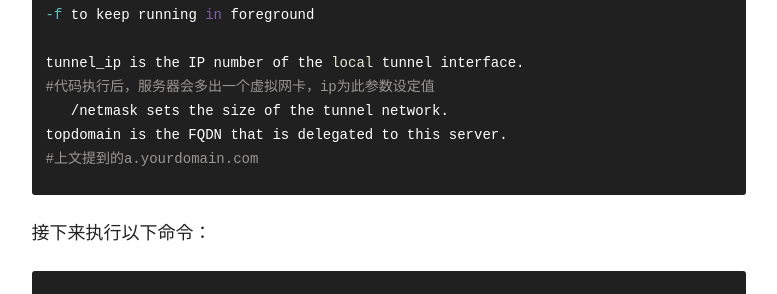
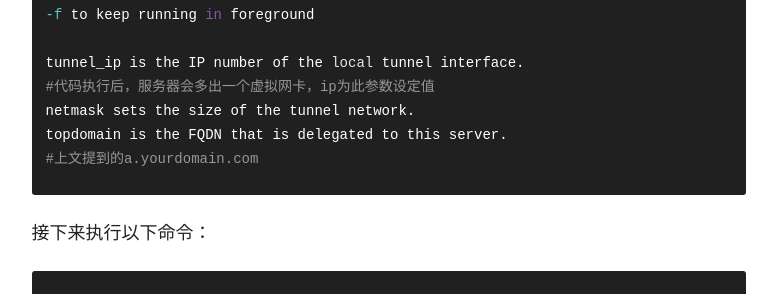
Before and after one commit to cubarco/cubarco.github.io-archived, a Jekyll site: the page built from _posts/blog/2014-02-11-通过dns隧道绕过portal认证.md, in a window 1280 px wide and 900 px high, scrolled down 1735 px. Shown: the part 157-451 px from the top of the window, without its empty margins (348-1125 px from the left). Built offline with Jekyll 4.4.1, drawn with Linux system fonts in a browser that asks for light colours; nearby versions of some CDN libraries; comment, search, counter and statistics services are not loaded.

Commit message:
typo in post: *dns*.md

```diff
--- a/_posts/blog/2014-02-11-通过dns隧道绕过portal认证.md
+++ b/_posts/blog/2014-02-11-通过dns隧道绕过portal认证.md
@@ -55,7 +55,7 @@ Usage: iodined [-v] [-h] [-c] [-s] [-f] [-D] [-u user] [-t chrootdir] [-d device
 
 tunnel_ip is the IP number of the local tunnel interface.
 #代码执行后，服务器会多出一个虚拟网卡，ip为此参数设定值
-   /netmask sets the size of the tunnel network.
+netmask sets the size of the tunnel network.
 topdomain is the FQDN that is delegated to this server.
 #上文提到的a.yourdomain.com
 {% endhighlight %}
```
